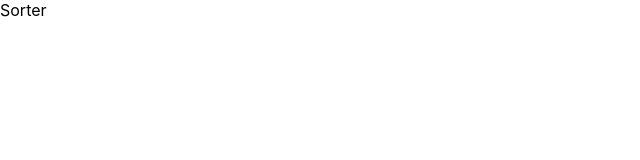
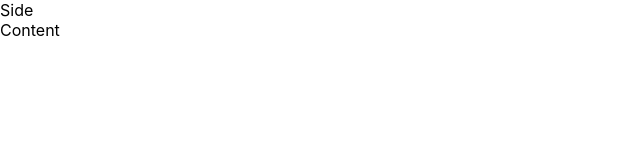
Before and after one commit to darragh3277/sorter, a React (Create React App) app: page / in a window 1280 px wide. Shown: the top 160 px of the page, without its empty margins (0-640 px from the left). Built offline with nearby package versions, Linux system fonts and the light colour scheme.

Commit message:
add bootstrap

```diff
--- a/package.json
+++ b/package.json
@@ -6,6 +6,7 @@
     "@testing-library/jest-dom": "^4.2.4",
     "@testing-library/react": "^9.5.0",
     "@testing-library/user-event": "^7.2.1",
+    "bootstrap": "^4.5.0",
     "react": "^16.13.1",
     "react-bootstrap": "^1.0.1",
     "react-dom": "^16.13.1",
--- a/src/App.js
+++ b/src/App.js
@@ -1,5 +1,6 @@
 import React from "react";
 import Sorter from "./sorter/Sorter";
+import logo from "./logo.svg";
 import "./App.css";
 
 function App() {
--- a/src/sorter/Sorter.js
+++ b/src/sorter/Sorter.js
@@ -1,7 +1,15 @@
 import React from "react";
+import { Container, Row, Col, fluid } from "react-bootstrap";
 
 function Sorter() {
-  return <div>Sorter</div>;
+  return (
+    <Container fluid>
+      <Row>
+        <Col>Side</Col>
+        <Col>Content</Col>
+      </Row>
+    </Container>
+  );
 }
 
 export default Sorter;
```
Also changed, not shown: 1 other file (tests, documents, lock files or other folders).
